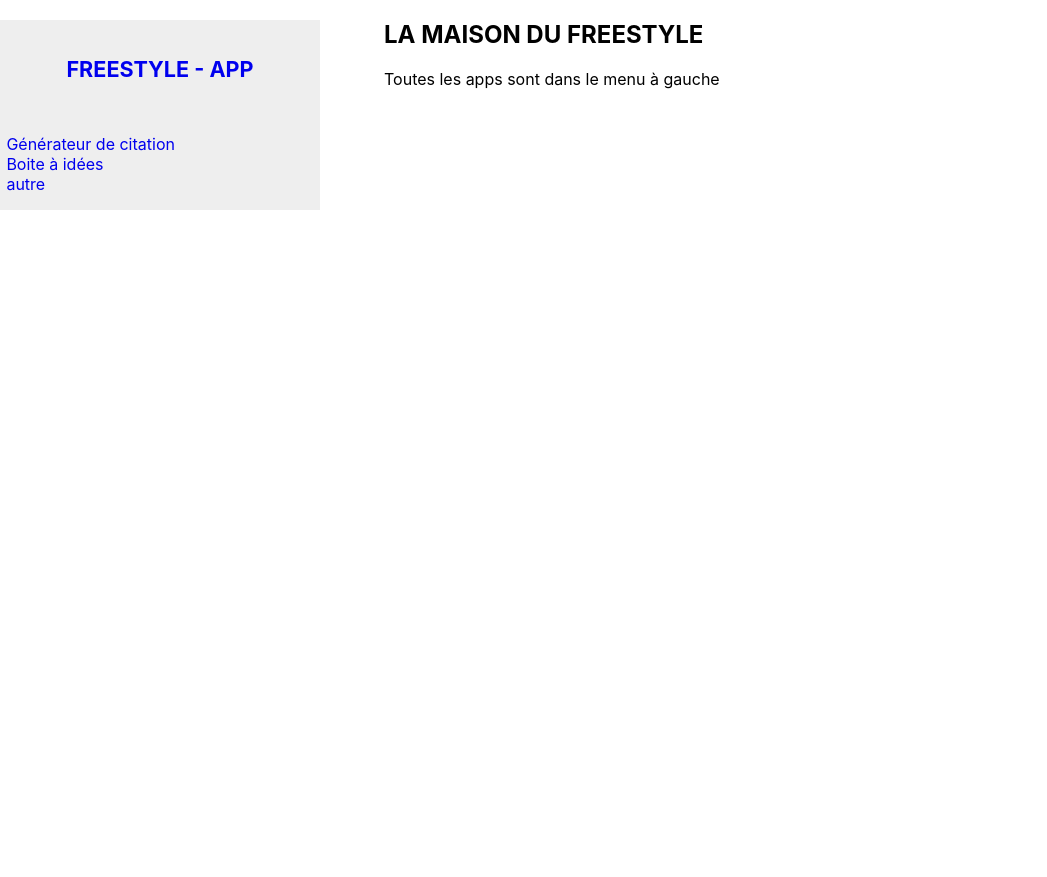
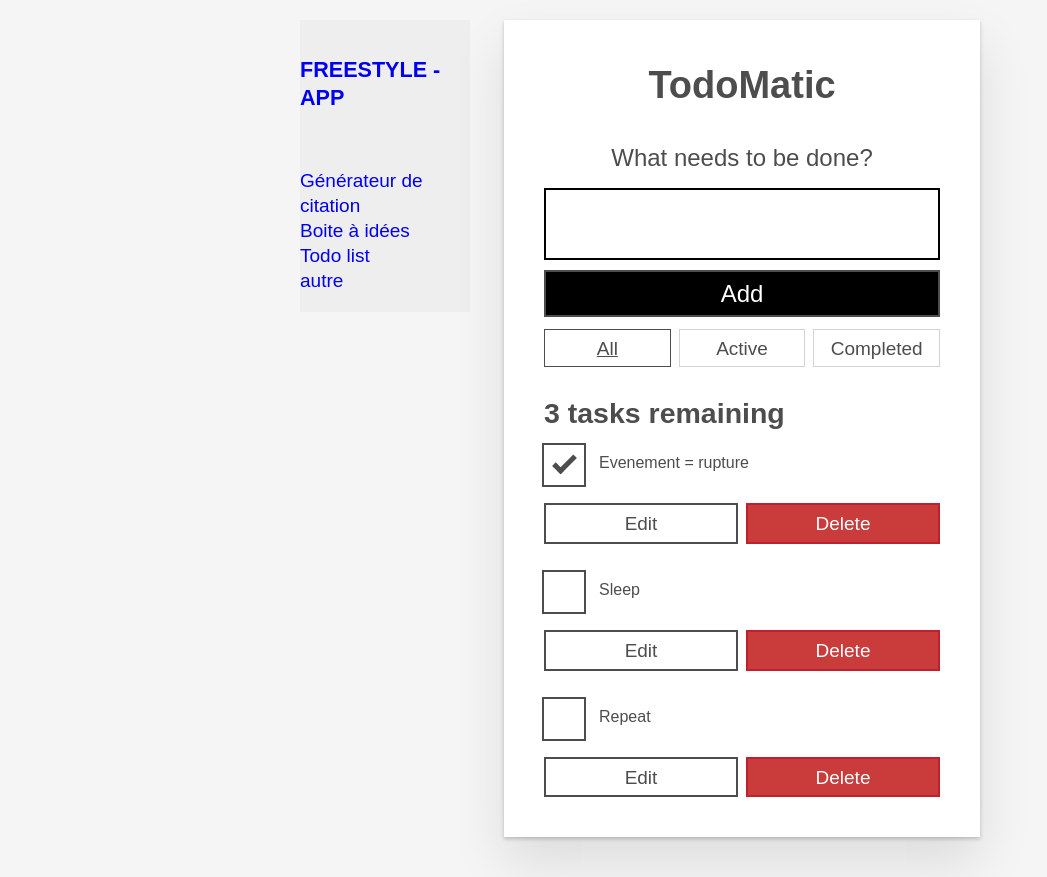
Before and after one commit to Rvar/freestyle-app, a React (Create React App) app: page /todoList in a window 1280 px wide. Shown: the whole page, without its empty margins (0-1047 px from the left). Before the commit the page ends 800 px from the top, so only its background shows below. Built offline with nearby package versions, Linux system fonts and the light colour scheme.

Commit message:
ajout de l'app todo list

```diff
--- a/src/App.js
+++ b/src/App.js
@@ -3,6 +3,7 @@
 import Home from './home/Home';
 import GenerateurCitation from './generateur_citation/GenerateurCitation';
 import BoiteAIdee from './boite_a_idees/BoiteAIdees';
+import TodoList from './todo_list/TodoList';
 //!!!!!!!!!!!!!!
 //AJOUTER IMPORT
 //!!!!!!!!!!!!!!
@@ -32,6 +33,9 @@
                <Link to="/boiteAIdee">Boite à idées</Link>
              </li>
              <li>
+               <Link to="/todoList">Todo list</Link>
+             </li>
+             <li>
                <Link to="/">autre</Link>
              </li>
            </ul>
@@ -48,6 +52,9 @@
            <Route path="/boiteAIdee">
              <BoiteAIdee />
            </Route>
+           <Route path="/todoList">
+             <TodoList />
+           </Route>
            <Route path="/">
              <Home />
            </Route>
--- /dev/null
+++ b/src/todo_list/TodoList.js
@@ -0,0 +1,118 @@
+import React, { Component } from "react";
+import './todoList.css';
+
+class TodoList extends Component {
+
+  constructor(props) {
+    super(props);
+
+    this.handleSubmit = this.handleSubmit.bind(this);
+  }
+
+  handleSubmit(e) {
+    e.preventDefault();
+    alert('Hello, world!');
+  }
+
+  render() {
+    return (
+      <div className="todoapp stack-large">
+        <h1>TodoMatic</h1>
+        <form onSubmit={this.handleSubmit}>
+          <h2 className="label-wrapper">
+            <label htmlFor="new-todo-input" className="label__lg">
+              What needs to be done?
+            </label>
+          </h2>
+          <input
+            type="text"
+            id="new-todo-input"
+            className="input input__lg"
+            name="text"
+            autoComplete="off"
+          />
+          <button type="submit" className="btn btn__primary btn__lg">
+            Add
+          </button>
+        </form>
+        <div className="filters btn-group stack-exception">
+          <button type="button" className="btn toggle-btn" aria-pressed="true">
+            <span className="visually-hidden">Show </span>
+            <span>all</span>
+            <span className="visually-hidden"> tasks</span>
+          </button>
+          <button type="button" className="btn toggle-btn" aria-pressed="false">
+            <span className="visually-hidden">Show </span>
+            <span>Active</span>
+            <span className="visually-hidden"> tasks</span>
+          </button>
+          <button type="button" className="btn toggle-btn" aria-pressed="false">
+            <span className="visually-hidden">Show </span>
+            <span>Completed</span>
+            <span className="visually-hidden"> tasks</span>
+          </button>
+        </div>
+        <h2 id="list-heading">
+          3 tasks remaining
+        </h2>
+        <ul
+          role="list"
+          className="todo-list stack-large stack-exception"
+          aria-labelledby="list-heading"
+        >
+          <li className="todo stack-small">
+            <div className="c-cb">
+              <input id="todo-0" type="checkbox" defaultChecked={true} />
+              <label className="todo-label" htmlFor="todo-0">
+                Evenement = rupture
+              </label>
+            </div>
+            <div className="btn-group">
+              <button type="button" className="btn">
+                Edit <span className="visually-hidden">Eat</span>
+              </button>
+              <button type="button" className="btn btn__danger">
+                Delete <span className="visually-hidden">Eat</span>
+              </button>
+            </div>
+          </li>
+          <li className="todo stack-small">
+            <div className="c-cb">
+              <input id="todo-1" type="checkbox" />
+              <label className="todo-label" htmlFor="todo-1">
+                Sleep
+              </label>
+            </div>
+            <div className="btn-group">
+              <button type="button" className="btn">
+                Edit <span className="visually-hidden">Sleep</span>
+              </button>
+              <button type="button" className="btn btn__danger">
+                Delete <span className="visually-hidden">Sleep</span>
+              </button>
+            </div>
+          </li>
+          <li className="todo stack-small">
+            <div className="c-cb">
+              <input id="todo-2" type="checkbox" />
+              <label className="todo-label" htmlFor="todo-2">
+                Repeat
+              </label>
+            </div>
+            <div className="btn-group">
+              <button type="button" className="btn">
+                Edit <span className="visually-hidden">Repeat</span>
+              </button>
+              <button type="button" className="btn btn__danger">
+                Delete <span className="visually-hidden">Repeat</span>
+              </button>
+            </div>
+          </li>
+        </ul>
+      </div>
+    );
+  }
+}
+
+
+export default TodoList;
--- /dev/null
+++ b/src/todo_list/todoList.css
@@ -0,0 +1,292 @@
+/* RESETS */
+*,
+*::before,
+*::after {
+  box-sizing: border-box;
+}
+*:focus {
+  outline: 3px dashed #228bec;
+  outline-offset: 0;
+}
+html {
+  font: 62.5% / 1.15 sans-serif;
+}
+h1,
+h2 {
+  margin-bottom: 0;
+}
+ul {
+  list-style: none;
+  padding: 0;
+}
+button {
+  border: none;
+  margin: 0;
+  padding: 0;
+  width: auto;
+  overflow: visible;
+  background: transparent;
+  color: inherit;
+  font: inherit;
+  line-height: normal;
+  -webkit-font-smoothing: inherit;
+  -moz-osx-font-smoothing: inherit;
+  -webkit-appearance: none;
+}
+button::-moz-focus-inner {
+  border: 0;
+}
+button,
+input,
+optgroup,
+select,
+textarea {
+  font-family: inherit;
+  font-size: 100%;
+  line-height: 1.15;
+  margin: 0;
+}
+button,
+input {
+  overflow: visible;
+}
+input[type="text"] {
+  border-radius: 0;
+}
+body {
+  width: 100%;
+  max-width: 68rem;
+  margin: 0 auto;
+  font: 1.6rem/1.25 Arial, sans-serif;
+  background-color: #f5f5f5;
+  color: #4d4d4d;
+}
+@media screen and (min-width: 620px) {
+  body {
+    font-size: 1.9rem;
+    line-height: 1.31579;
+  }
+}
+/*END RESETS*/
+/* GLOBAL STYLES */
+.form-group > input[type="text"] {
+  display: inline-block;
+  margin-top: 0.4rem;
+}
+.btn {
+  padding: 0.8rem 1rem 0.7rem;
+  border: 0.2rem solid #4d4d4d;
+  cursor: pointer;
+  text-transform: capitalize;
+}
+.btn.toggle-btn {
+  border-width: 1px;
+  border-color: #d3d3d3;
+}
+.btn.toggle-btn[aria-pressed="true"] {
+  text-decoration: underline;
+  border-color: #4d4d4d;
+}
+.btn__danger {
+  color: #fff;
+  background-color: #ca3c3c;
+  border-color: #bd2130;
+}
+.btn__filter {
+  border-color: lightgrey;
+}
+.btn__primary {
+  color: #fff;
+  background-color: #000;
+}
+.btn-group {
+  display: flex;
+  justify-content: space-between;
+}
+.btn-group > * {
+  flex: 1 1 49%;
+}
+.btn-group > * + * {
+  margin-left: 0.8rem;
+}
+.label-wrapper {
+  margin: 0;
+  flex: 0 0 100%;
+  text-align: center;
+}
+.visually-hidden {
+  position: absolute !important;
+  height: 1px;
+  width: 1px;
+  overflow: hidden;
+  clip: rect(1px 1px 1px 1px);
+  clip: rect(1px, 1px, 1px, 1px);
+  white-space: nowrap;
+}
+[class*="stack"] > * {
+  margin-top: 0;
+  margin-bottom: 0;
+}
+.stack-small > * + * {
+  margin-top: 1.25rem;
+}
+.stack-large > * + * {
+  margin-top: 2.5rem;
+}
+@media screen and (min-width: 550px) {
+  .stack-small > * + * {
+    margin-top: 1.4rem;
+  }
+  .stack-large > * + * {
+    margin-top: 2.8rem;
+  }
+}
+.stack-exception {
+  margin-top: 1.2rem;
+}
+/* END GLOBAL STYLES */
+.todoapp {
+  background: #fff;
+  margin: 2rem 0 4rem 0;
+  padding: 1rem;
+  position: relative;
+  box-shadow: 0 2px 4px 0 rgba(0, 0, 0, 0.2), 0 2.5rem 5rem 0 rgba(0, 0, 0, 0.1);
+}
+@media screen and (min-width: 550px) {
+  .todoapp {
+    padding: 4rem;
+  }
+}
+.todoapp > * {
+  max-width: 50rem;
+  margin-left: auto;
+  margin-right: auto;
+}
+.todoapp > form {
+  max-width: 100%;
+}
+.todoapp > h1 {
+  display: block;
+  max-width: 100%;
+  text-align: center;
+  margin: 0;
+  margin-bottom: 1rem;
+}
+.label__lg {
+  line-height: 1.01567;
+  font-weight: 300;
+  padding: 0.8rem;
+  margin-bottom: 1rem;
+  text-align: center;
+}
+.input__lg {
+  padding: 2rem;
+  border: 2px solid #000;
+}
+.input__lg:focus {
+  border-color: #4d4d4d;
+  box-shadow: inset 0 0 0 2px;
+}
+[class*="__lg"] {
+  display: inline-block;
+  width: 100%;
+  font-size: 1.9rem;
+}
+[class*="__lg"]:not(:last-child) {
+  margin-bottom: 1rem;
+}
+@media screen and (min-width: 620px) {
+  [class*="__lg"] {
+    font-size: 2.4rem;
+  }
+}
+.filters {
+  width: 100%;
+  margin: unset auto;
+}
+/* Todo item styles */
+.todo {
+  display: flex;
+  flex-direction: row;
+  flex-wrap: wrap;
+}
+.todo > * {
+  flex: 0 0 100%;
+}
+.todo-text {
+  width: 100%;
+  min-height: 4.4rem;
+  padding: 0.4rem 0.8rem;
+  border: 2px solid #565656;
+}
+.todo-text:focus {
+  box-shadow: inset 0 0 0 2px;
+}
+/* CHECKBOX STYLES */
+.c-cb {
+  box-sizing: border-box;
+  font-family: Arial, sans-serif;
+  -webkit-font-smoothing: antialiased;
+  font-weight: 400;
+  font-size: 1.6rem;
+  line-height: 1.25;
+  display: block;
+  position: relative;
+  min-height: 44px;
+  padding-left: 40px;
+  clear: left;
+}
+.c-cb > label::before,
+.c-cb > input[type="checkbox"] {
+  box-sizing: border-box;
+  top: -2px;
+  left: -2px;
+  width: 44px;
+  height: 44px;
+}
+.c-cb > input[type="checkbox"] {
+  -webkit-font-smoothing: antialiased;
+  cursor: pointer;
+  position: absolute;
+  z-index: 1;
+  margin: 0;
+  opacity: 0;
+}
+.c-cb > label {
+  font-size: inherit;
+  font-family: inherit;
+  line-height: inherit;
+  display: inline-block;
+  margin-bottom: 0;
+  padding: 8px 15px 5px;
+  cursor: pointer;
+  touch-action: manipulation;
+}
+.c-cb > label::before {
+  content: "";
+  position: absolute;
+  border: 2px solid currentColor;
+  background: transparent;
+}
+.c-cb > input[type="checkbox"]:focus + label::before {
+  border-width: 4px;
+  outline: 3px dashed #228bec;
+}
+.c-cb > label::after {
+  box-sizing: content-box;
+  content: "";
+  position: absolute;
+  top: 11px;
+  left: 9px;
+  width: 18px;
+  height: 7px;
+  transform: rotate(-45deg);
+  border: solid;
+  border-width: 0 0 5px 5px;
+  border-top-color: transparent;
+  opacity: 0;
+  background: transparent;
+}
+.c-cb > input[type="checkbox"]:checked + label::after {
+  opacity: 1;
+}
```
Also changed, not shown: src/generateur_citation/GenerateurCitation.js (line endings or trailing spaces).
